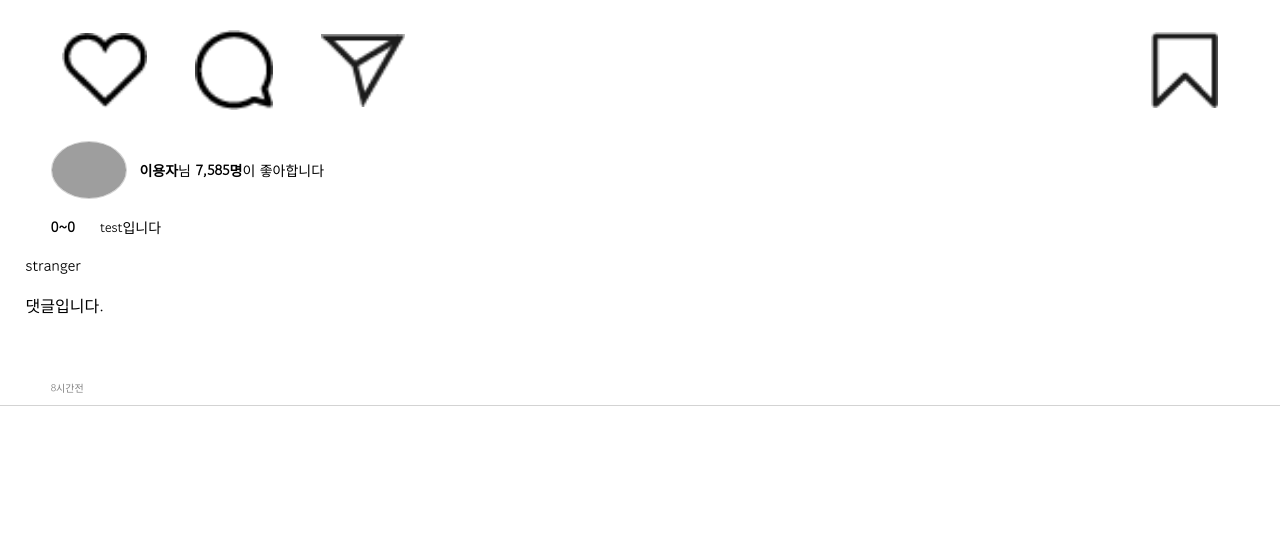
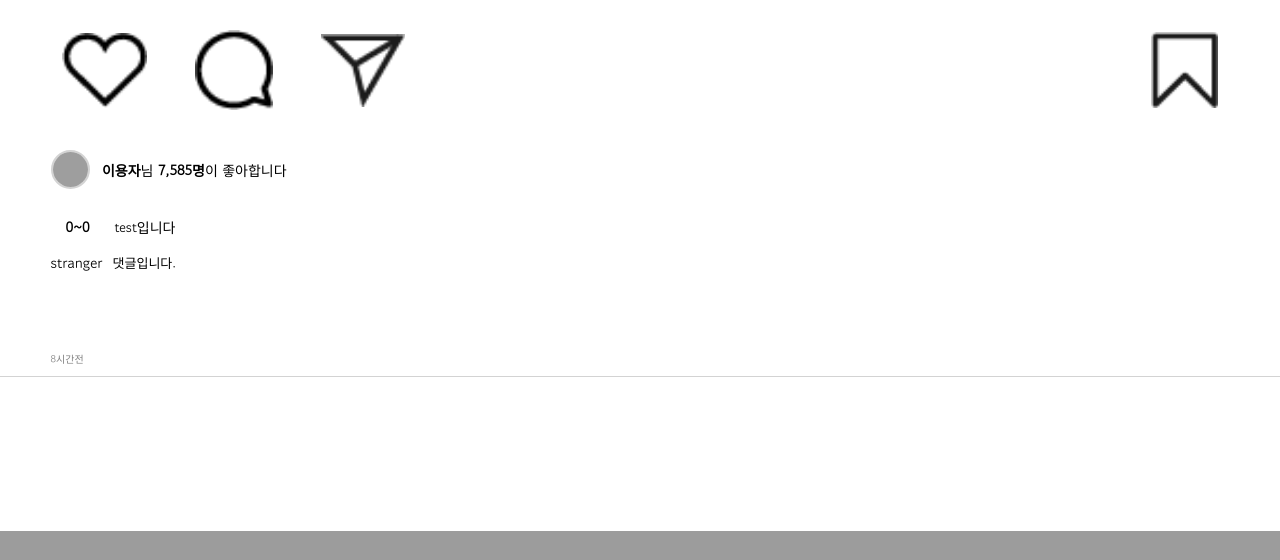
Before and after one commit to ChoiDevv/bangstagram, a Flask app: template templates/main.html in a window 1280 px wide. Shown: the part 1201-1761 px from the top of the page. After the commit the page ends 1732 px from the top, so only its background shows below. Run offline with Flask 2, Linux system fonts and the light colour scheme; the template is opened without the code that fills it, so the values that code supplies are empty; grey boxes are pictures that could not be loaded.

Commit message:
main.css is changed. plz check font-weight.

```diff
--- a/static/main.css
+++ b/static/main.css
@@ -4,9 +4,6 @@ body {
     height: auto;
 }
 
-* {
-  font-family: 'Gowun Dodum', sans-serif;
-}
 /* 헤더 */
 #header {
   display: flex;
@@ -110,10 +107,10 @@ body {
   margin-bottom: 1%;
 }
 .post-footer .post-like-wrapper img {
-  width: 6%;
-  height: 6%;
+  width: 35px;
+  height: 35px;
   border-radius: 50%;
-  border: 1px solid lightgray;
+  border: 2px solid lightgray;
   margin: 0 1%;
 }
 .post-footer .post-like-wrapper p {
@@ -121,8 +118,28 @@ body {
   margin-top: 2%;
   font-size: 14px;
 }
+
+#comment-container {
+  display: flex;
+  flex-direction: row;
+  text-align: center;
+}
+
+#comment-container .comment-person{
+  font-size: 15px;
+  margin-left: 25px;
+}
+
+#comment-container .comment-content{
+  font-size: 13px;
+  margin-left: 10px;
+  padding-top:3px;
+}
+
 .post-footer .post-content-wrapper {
   display: flex;
+  margin-top: 10px;
+  margin-left: 15px;
 }
 .post-footer .post-content-wrapper .post-author {
   margin: 0% 2% 0% 2%;
@@ -136,7 +153,7 @@ body {
 .post-footer .post-time {
   color: gray;
   font-size: 10px;
-  margin-left: 2%;
+  margin-left: 25px;
   margin-top: 5%;
 }
 
@@ -158,3 +175,6 @@ body {
 #footer #icon-wrapper img {
   width: 6%;
 }
+
+
+/*지금 이용자 등 글씨체 bold, strong이 잘 나타나지 않습니다. 확인 부탁드려요.*/
```
